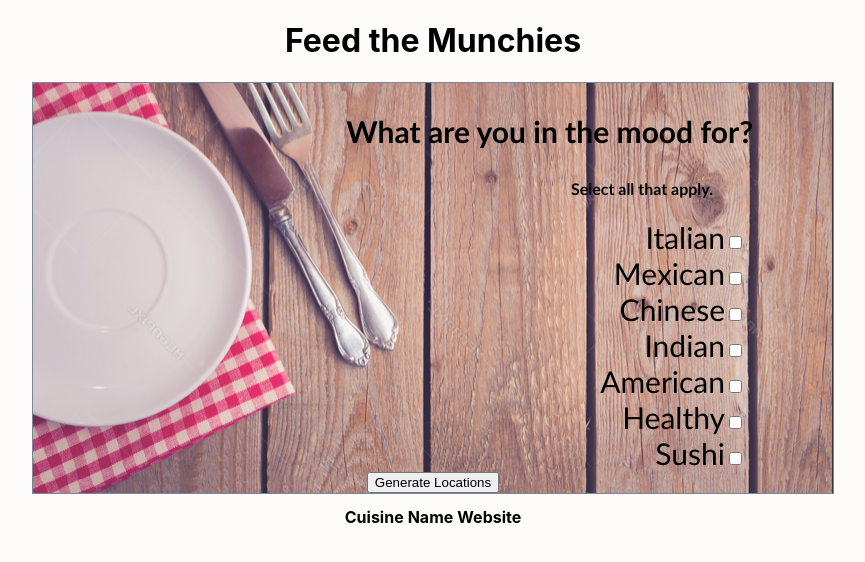
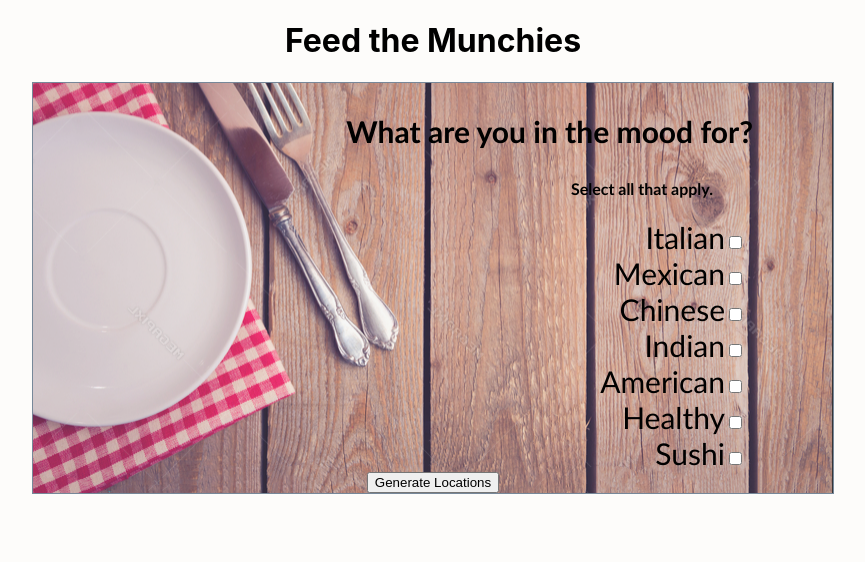
Before and after one commit to vflamini/cs375-food-quiz, a React (Create React App) app: page / in a window 1280 px wide. Shown: the top 562 px of the page, without its empty margins (207-1072 px from the left). Built offline with nearby package versions, Linux system fonts and the light colour scheme.

Commit message:
onlick change

```diff
--- a/src/App.js
+++ b/src/App.js
@@ -157,6 +157,11 @@
       this.createTable()
       this.buildDatabase();
     }
+    var output = document.getElementById("output");
+    var tag = document.createElement("p");
+    var words = document.createTextNode("Here are the restaurants we think you'd like!");
+    tag.appendChild(words);
+    output.appendChild(tag);
     let rests = [];
     let rest;
     const opts = this.state.options
@@ -243,18 +248,7 @@
           <br/>
           <button id="button" variant="success" onClick={(e) => {this.handleClick(e)}}>Generate Locations</button> {' '}
           </div>
-          <div>
-            <table>
-              <thead>
-                <tr>
-                  <th>Cuisine</th>
-                  <th>Name</th>
-                  <th>Website</th>
-                </tr>
-              </thead>
-              <tbody>
-              </tbody>
-            </table>
+          <div id="output">
             <pre id="json"></pre>
           </div>
         </center>
--- a/src/index.css
+++ b/src/index.css
@@ -47,3 +47,7 @@
   text-align: right;
   color: black;
 }
+
+p {
+  font-size: 25px;
+}
```
